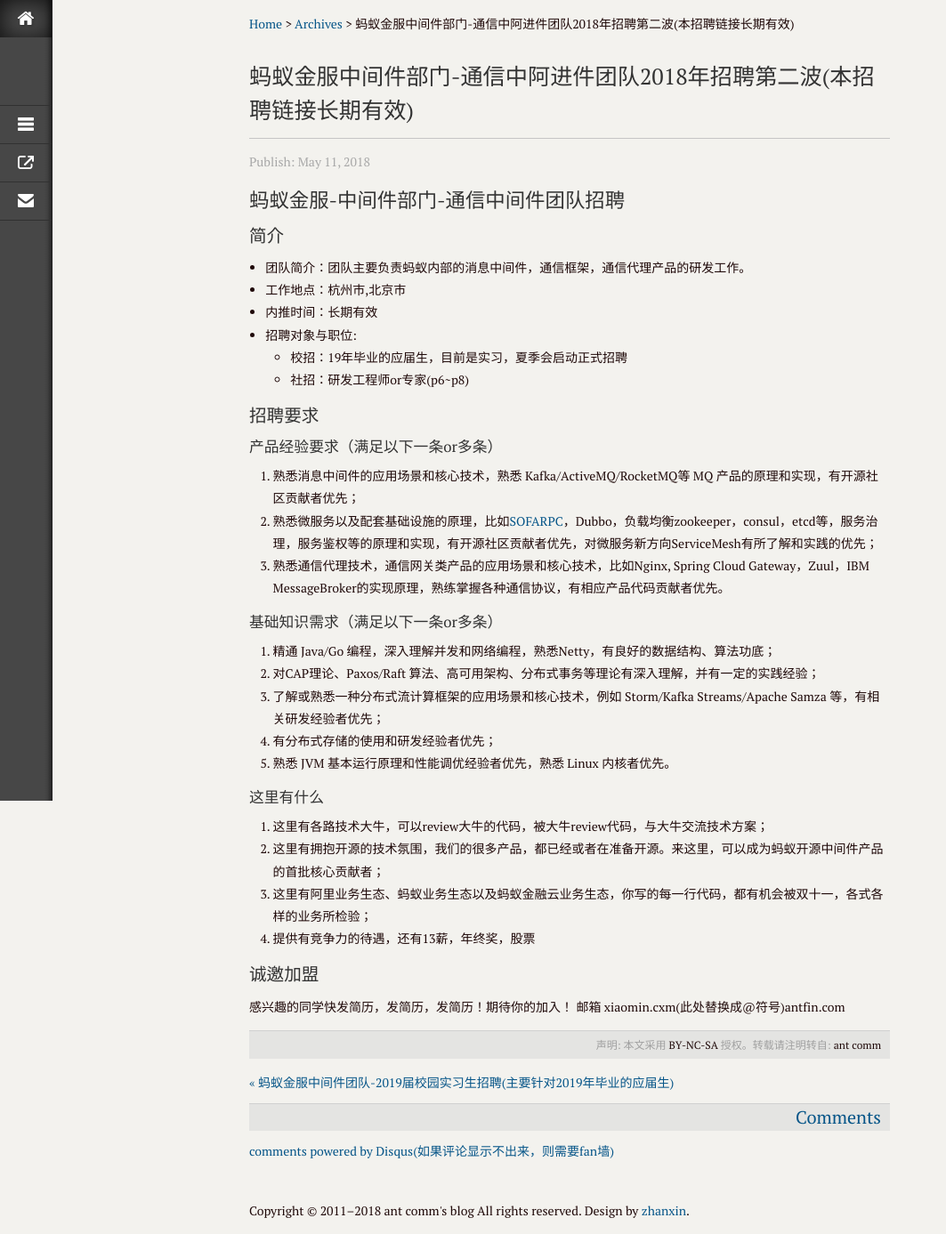
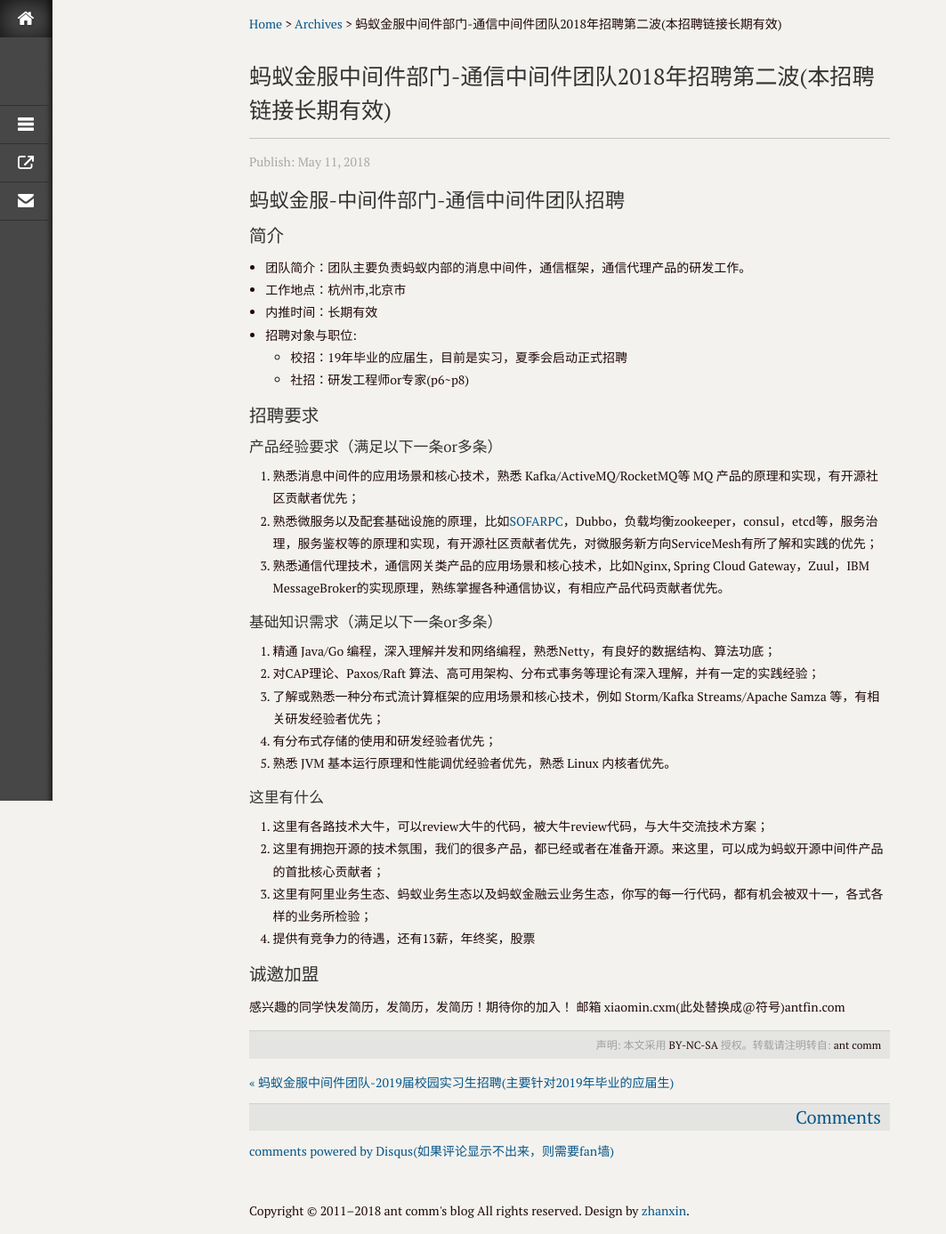
Before and after one commit to xmtsui/recruit, a Jekyll site: the page built from _posts/2018/2018-05-11-2018_social_recruitment.md, in a window 1280 px wide. Shown: the whole page at 89% size, without its empty margins (0-1063 px from the left). Built offline with Jekyll 4.4.1, drawn with Linux system fonts in a browser that asks for light colours; comment, search, counter and statistics services are not loaded.

Commit message:
modify by quickcommint

```diff
--- a/_posts/2018/2018-05-11-2018_social_recruitment.md
+++ b/_posts/2018/2018-05-11-2018_social_recruitment.md
@@ -1,6 +1,6 @@
 ---
 layout: post
-title: [蚂蚁金服中间件部门-通信中阿进件团队2018年招聘第二波(本招聘链接长期有效)]
+title: [蚂蚁金服中间件部门-通信中间件团队2018年招聘第二波(本招聘链接长期有效)]
 categories:
   - social_recruitment
 ---
```
